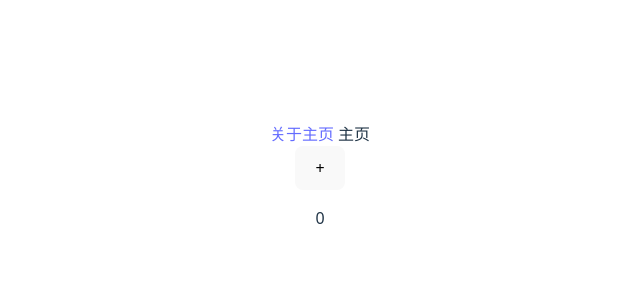
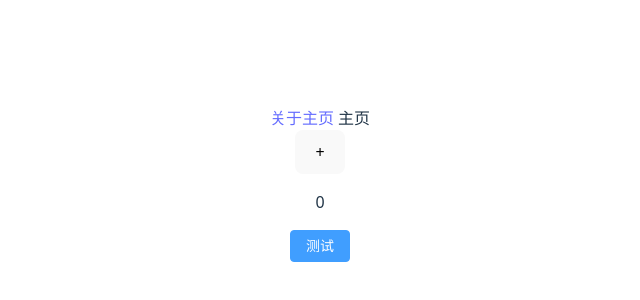
Before and after one commit to PomeleDev/vue3-ts-template, a Vue app: page / in a window 1280 px wide. Shown: the part 216-516 px from the top of the page, without its empty margins (320-960 px from the left). Built offline with nearby package versions, Linux system fonts and the light colour scheme.

Commit message:
feat: 添加 Element Plus 组件库支持，更新样式和 App 组件结构

```diff
--- a/package.json
+++ b/package.json
@@ -15,6 +15,7 @@
     "prepare": "husky"
   },
   "dependencies": {
+    "element-plus": "^2.13.0",
     "pinia": "^3.0.4",
     "vue": "^3.5.24",
     "vue-router": "^4.6.4"
--- a/src/App.vue
+++ b/src/App.vue
@@ -2,4 +2,6 @@
   <RouterLink to="/about">关于</RouterLink>
   <RouterLink to="/">主页</RouterLink>
   <RouterView />
+
+  <el-button type="primary">测试</el-button>
 </template>
--- a/src/main.ts
+++ b/src/main.ts
@@ -4,7 +4,11 @@ import router from "./router";
 import { createApp } from "vue";
 import { createPinia } from "pinia";
 
+// 导入 element-plus 样式
+import ElementPlus from "element-plus";
+import "element-plus/dist/index.css";
+
 const app = createApp(App);
 const pinia = createPinia();
 
-app.use(router).use(pinia).mount("#app");
+app.use(router).use(pinia).use(ElementPlus).mount("#app");
--- a/tsconfig.app.json
+++ b/tsconfig.app.json
@@ -2,7 +2,7 @@
   "extends": "@vue/tsconfig/tsconfig.dom.json",
   "compilerOptions": {
     "tsBuildInfoFile": "./node_modules/.tmp/tsconfig.app.tsbuildinfo",
-    "types": ["vite/client"],
+    "types": ["vite/client", "element-plus/global"],
 
     "baseUrl": ".",
     "paths": {
```
Also changed, not shown: 1 other file (tests, documents, lock files or other folders).
